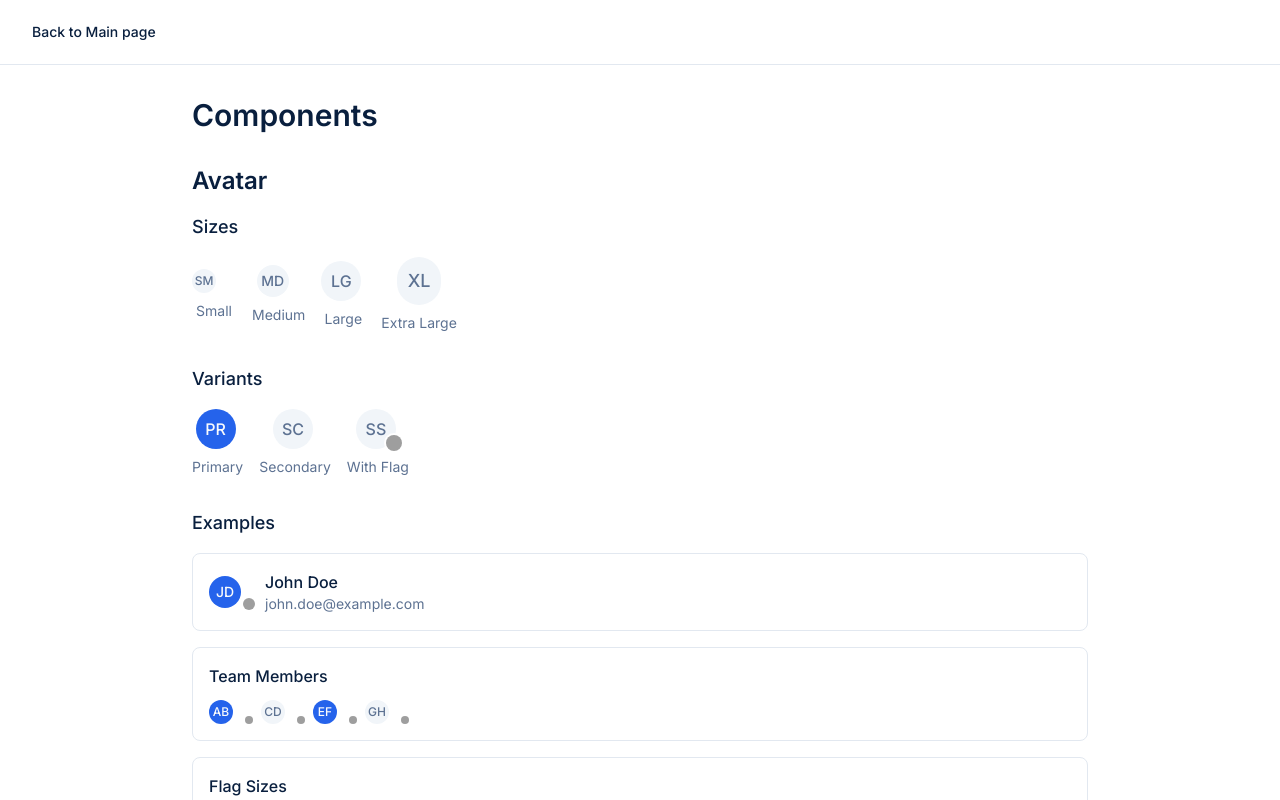
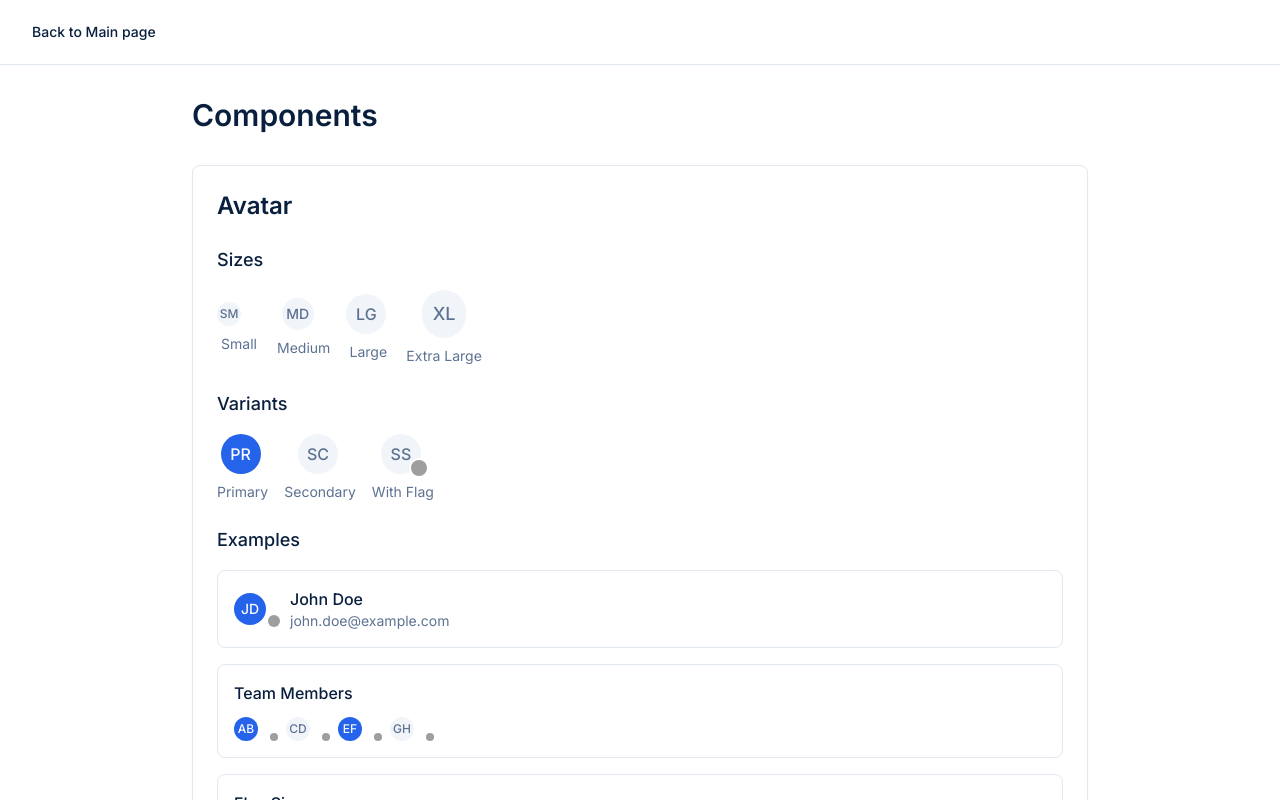
Before and after one commit to erreconzeta/xe-corporate, a React (Vite) app: page /new in a window 1280 px wide. Shown: the top 800 px of the page. Built offline with nearby package versions, Linux system fonts and the light colour scheme; grey boxes are pictures that could not be loaded.

Commit message:
refactor: wrap Avatar component in card and improve layout structure

```diff
--- a/src/pages/ComponentsScreen.tsx
+++ b/src/pages/ComponentsScreen.tsx
@@ -1,5 +1,6 @@
 import { Avatar } from "@/components/ui/avatar"
 import { Button } from "@/components/ui/button"
+import { Card } from "@/components/ui/card"
 import { Link } from "react-router-dom"
 
 export function ComponentsScreen() {
@@ -16,12 +17,14 @@ export function ComponentsScreen() {
       <div className="p-8 max-w-[960px] mx-auto">
         <h1 className="text-3xl font-semibold mb-8">Components</h1>
 
-        {/* Avatar Section */}
-        <section className="mb-12">
-          <h2 className="text-2xl font-semibold mb-4">Avatar</h2>
+        <div className="grid gap-8">
+          {/* Avatar Component Card */}
+          <Card className="p-6">
+            <h2 className="text-2xl font-semibold mb-6">Avatar</h2>
 
             {/* Sizes */}
-          <div className="mb-8">
+            <div className="space-y-6">
+              <div>
                 <h3 className="text-lg font-medium mb-4">Sizes</h3>
                 <div className="flex items-center gap-4">
                   <div className="flex flex-col items-center gap-2">
@@ -44,7 +47,7 @@ export function ComponentsScreen() {
               </div>
 
               {/* Variants */}
-          <div className="mb-8">
+              <div>
                 <h3 className="text-lg font-medium mb-4">Variants</h3>
                 <div className="flex items-center gap-4">
                   <div className="flex flex-col items-center gap-2">
@@ -112,7 +115,11 @@ export function ComponentsScreen() {
                   </div>
                 </div>
               </div>
-        </section>
+            </div>
+          </Card>
+
+          {/* Add more component cards here */}
+        </div>
       </div>
     </div>
   )
```
Lines whose indentation alone changed are shown as unchanged.
